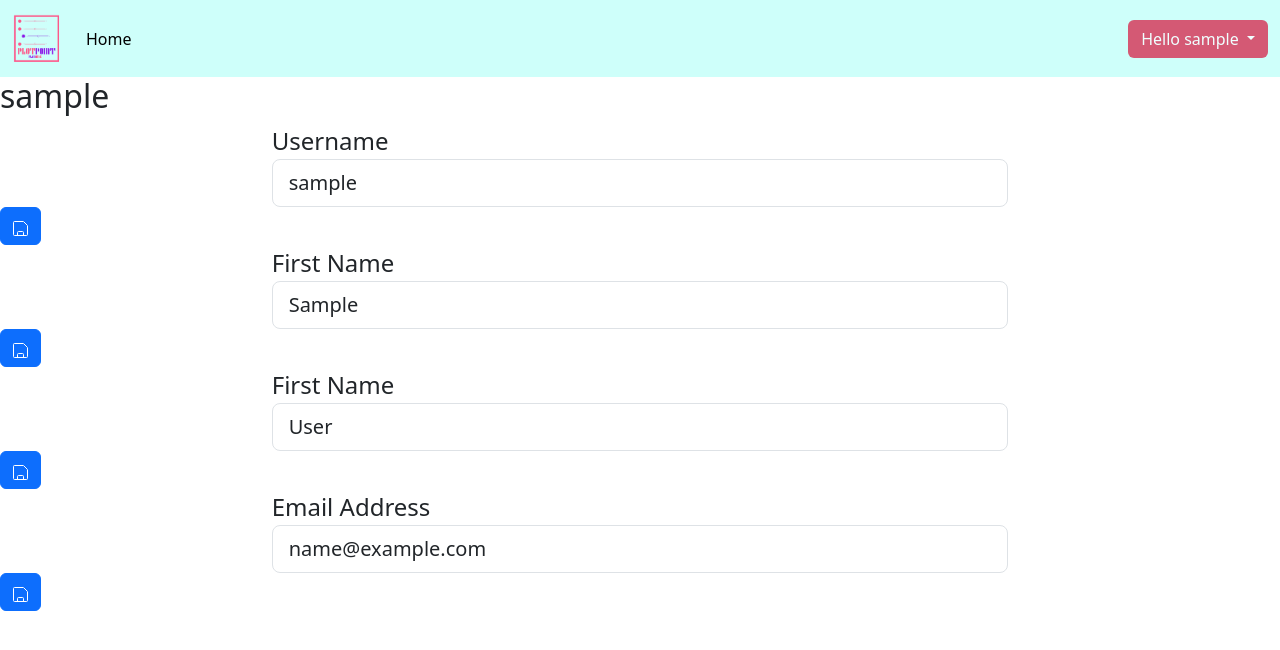
After one commit to Brooklyn-STEAM/10043-Developing-a-Specialized-Tracker-To-Centralize-Assignments-Due-Dates, a Flask app: page /acc in a window 1280 px wide. The commit adds this page. Shown: the top 650 px of the page. Run offline with Flask 3, Linux system fonts and the light colour scheme; a user stored in the database is signed in; tables that the repository leaves empty or names only in its code hold one stand-in row (values such as "Sample post"); data that the repository does not hold is empty.

Commit message:
10043 37 create account page (#17)
* page created and minor bugs fixed

* account page made/partially developed

```diff
--- a/main.py
+++ b/main.py
@@ -134,6 +134,69 @@ def main ():
     year = range (date.today().year, date.today().year +3)
     return render_template("mainpage.html.jinja", year = year)
 
+@app.route("/acc")
+def accounts():
+    if flask_login.current_user.is_authenticated:
+        conn = connectdb()
+        cursor = conn.cursor()
+        user_id = flask_login.current_user.id
+        cursor.execute(f"""SELECT `username`,`email`,`first_name`,`last_name`
+        FROM `User` WHERE `id` = {user_id};""")
+        result = cursor.fetchall()
+        cursor.close()
+        conn.close()
+        return render_template("account.html.jinja", account = result)
+    else:
+        return redirect ("/cta")
+
+@app.route("/acc/updusername", methods = ["POST"])
+@flask_login.login_required
+def userupd_username():
+    user_id = flask_login.current_user.id
+    conn = connectdb()
+    cursor = conn.cursor()
+    username = request.form["username"]
+    cursor.execute(f"UPDATE `User` SET `username` = '{username}' WHERE `id` = {user_id};")
+    cursor.close()
+    conn.close()
+    return redirect("/acc")
+
+@app.route("/acc/updfname", methods = ["POST"])
+@flask_login.login_required
+def userupd_fname():
+    user_id = flask_login.current_user.id
+    conn = connectdb()
+    cursor = conn.cursor()
+    first_name = request.form["first_name"]
+    cursor.execute(f"UPDATE `User` SET `first_name` = '{first_name}' WHERE `id` = {user_id};")
+    cursor.close()
+    conn.close()
+    return redirect("/acc")
+
+@app.route("/acc/updlname", methods = ["POST"])
+@flask_login.login_required
+def userupd_lname():
+    user_id = flask_login.current_user.id
+    conn = connectdb()
+    cursor = conn.cursor()
+    last_name = request.form["last_name"]
+    cursor.execute(f"UPDATE `User` SET `last_name` = '{last_name}' WHERE `id` = {user_id};")
+    cursor.close()
+    conn.close()
+    return redirect("/acc")
+
+@app.route("/acc/updemail", methods = ["POST"])
+@flask_login.login_required
+def userupd_email():
+    user_id = flask_login.current_user.id
+    conn = connectdb()
+    cursor = conn.cursor()
+    email = request.form["email"]
+    cursor.execute(f"UPDATE `User` SET `email` = '{email}' WHERE `id` = {user_id};")
+    cursor.close()
+    conn.close()
+    return redirect("/acc")
+
 @app.route("/", methods=["POST", "GET"])
 def assignment():
     request.method == "POST"
--- /dev/null
+++ b/templates/account.html.jinja
@@ -0,0 +1,91 @@
+<!doctype html>
+<html lang="en">
+
+<head>
+  <meta charset="utf-8">
+  <meta name="viewport" content="width=device-width, initial-scale=1">
+  <title>PlotPoint</title>
+  <link href="https://cdn.jsdelivr.net/npm/bootstrap@5.3.3/dist/css/bootstrap.min.css" rel="stylesheet"
+    integrity="sha384-QWTKZyjpPEjISv5WaRU9OFeRpok6YctnYmDr5pNlyT2bRjXh0JMhjY6hW+ALEwIH" crossorigin="anonymous">
+  <link href="/static/styles.css" rel="stylesheet">
+</head>
+
+<body>
+  {% include "components/navbar.html.jinja" %}
+  <h2>{{current_user.username}}</h2>
+  {%for acc in account%}
+  <form  method="post" action="/acc/updusername">
+    <div class="row">
+      <div class="col-7 mx-auto">
+        <label class="fs-4" for="floatingPassword">Username</label>
+        <input type="text" name="username" class="form-control form-control-lg" id="floatingPassword"
+          value="{{acc['username']}}">
+      </div>
+    </div>
+    <button class="btn btn-primary" type="submit">
+      <svg viewBox="0 0 15 15" fill="none" xmlns="http://www.w3.org/2000/svg" width="15" height="15">
+        <path
+          d="M4.5 14.5v-3a1 1 0 011-1h4a1 1 0 011 1v3m3 0h-12a1 1 0 01-1-1v-12a1 1 0 011-1h8.586a1 1 0 01.707.293l3.414 3.414a1 1 0 01.293.707V13.5a1 1 0 01-1 1z"
+          stroke="currentColor">
+        </path>
+      </svg>
+    </button>
+  </form>
+  <form  method="post" action="/acc/updfname">
+    <div class="row">
+      <div class="col-7 mx-auto">
+        <label class="fs-4" for="floatingPassword">First Name</label>
+        <input type="text" name="first_name" class="form-control form-control-lg" id="floatingPassword"
+          value="{{acc['first_name']}}">
+      </div>
+    </div>
+    <button class="btn btn-primary" type="submit">
+      <svg viewBox="0 0 15 15" fill="none" xmlns="http://www.w3.org/2000/svg" width="15" height="15">
+        <path
+          d="M4.5 14.5v-3a1 1 0 011-1h4a1 1 0 011 1v3m3 0h-12a1 1 0 01-1-1v-12a1 1 0 011-1h8.586a1 1 0 01.707.293l3.414 3.414a1 1 0 01.293.707V13.5a1 1 0 01-1 1z"
+          stroke="currentColor">
+        </path>
+      </svg>
+    </button>
+  </form>
+  <form  method="post" action="/acc/updlname">
+    <div class="row">
+      <div class="col-7 mx-auto">
+        <label class="fs-4" for="floatingPassword">First Name</label>
+        <input type="text" name="last_name" class="form-control form-control-lg" id="floatingPassword"
+          value="{{acc['last_name']}}">
+      </div>
+    </div>
+    <button class="btn btn-primary" type="submit">
+      <svg viewBox="0 0 15 15" fill="none" xmlns="http://www.w3.org/2000/svg" width="15" height="15">
+        <path
+          d="M4.5 14.5v-3a1 1 0 011-1h4a1 1 0 011 1v3m3 0h-12a1 1 0 01-1-1v-12a1 1 0 011-1h8.586a1 1 0 01.707.293l3.414 3.414a1 1 0 01.293.707V13.5a1 1 0 01-1 1z"
+          stroke="currentColor">
+        </path>
+      </svg>
+    </button>
+  </form>
+  <form  method="post" action="/acc/updemail">
+    <div class="row">
+      <div class="col-7 mx-auto">
+        <label class="fs-4" for="floatingPassword">Email Address</label>
+        <input type="text" name="email" class="form-control form-control-lg" id="floatingPassword"
+          value="{{acc['email']}}">
+      </div>
+    </div>
+    <button class="btn btn-primary" type="submit">
+      <svg viewBox="0 0 15 15" fill="none" xmlns="http://www.w3.org/2000/svg" width="15" height="15">
+        <path
+          d="M4.5 14.5v-3a1 1 0 011-1h4a1 1 0 011 1v3m3 0h-12a1 1 0 01-1-1v-12a1 1 0 011-1h8.586a1 1 0 01.707.293l3.414 3.414a1 1 0 01.293.707V13.5a1 1 0 01-1 1z"
+          stroke="currentColor">
+        </path>
+      </svg>
+    </button>
+  </form>
+  <script src="https://cdn.jsdelivr.net/npm/bootstrap@5.3.3/dist/js/bootstrap.bundle.min.js"
+    integrity="sha384-YvpcrYf0tY3lHB60NNkmXc5s9fDVZLESaAA55NDzOxhy9GkcIdslK1eN7N6jIeHz"
+    crossorigin="anonymous"></script>
+  {%endfor%}
+</body>
+
+</html>
--- a/templates/components/navbar.html.jinja
+++ b/templates/components/navbar.html.jinja
@@ -6,14 +6,15 @@
     <button class="navbar-toggler" type="button" data-bs-toggle="collapse" data-bs-target="#navbarSupportedContent" aria-controls="navbarSupportedContent" aria-expanded="false" aria-label="Toggle navigation">
       <span class="navbar-toggler-icon"></span>
     </button>
-    <div class="collapse navbar-collapse" id="navbarSupportedContent">
-        <ul class="navbar-nav me-auto mb-2 mb-lg-0">
+
 
      {% if current_user.is_authenticated %}
-        <li class="nav-item">
-          <a class="nav-link active" aria-current="page" href="/">Home</a>
-        </li>
-      </ul>
+     <div class="collapse navbar-collapse" id="navbarSupportedContent">
+        <ul class="navbar-nav me-auto mb-2 mb-lg-0">
+          <li class="nav-item">
+            <a class="nav-link active" aria-current="page" href="/">Home</a>
+          </li>
+        </ul>
 
       <div class="dropdown ps-2">
         <button class="btn dropdown-toggle btn-cstm-red" type="button" data-bs-toggle="dropdown" aria-expanded="false">
@@ -21,11 +22,12 @@
         </button>
         <ul class="dropdown-menu">
             <li><a class="dropdown-item" href="/logout">Sign Out</a></li>
+            <li><a class="dropdown-item" href="/acc">Account</a></li>
         </ul>
         </div>
       {%else%}
 
-        <div class="text-end">
+        <div class="align-items-end">
             <div class="ps-2">
                 <a class="btn btn-cstm-red" href="/signin">Sign-In</a>
             </div>
--- a/templates/homepage.html.jinja
+++ b/templates/homepage.html.jinja
@@ -24,6 +24,7 @@
     <button  class="py-3 btn btn-cstm-prpl" aria-current="page">Click me to get started!</button></a>
 </div>
 
-
+<script src="https://cdn.jsdelivr.net/npm/bootstrap@5.3.3/dist/js/bootstrap.bundle.min.js" integrity="sha384-YvpcrYf0tY3lHB60NNkmXc5s9fDVZLESaAA55NDzOxhy9GkcIdslK1eN7N6jIeHz"
+    crossorigin="anonymous"></script>
 </body>
 </html>
```
Also changed, not shown: templates/signup.html.jinja (+20 -7 lines), templates/logout.html.jinja (deleted).
